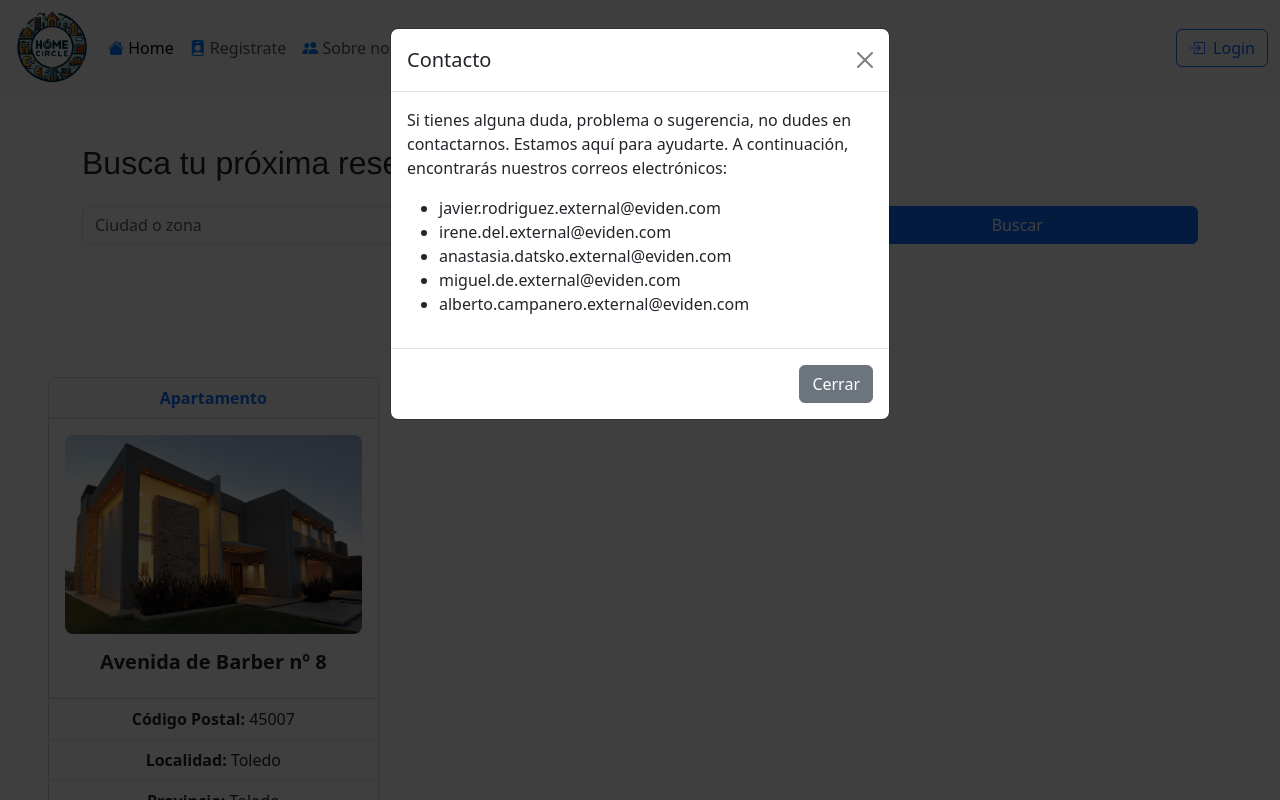
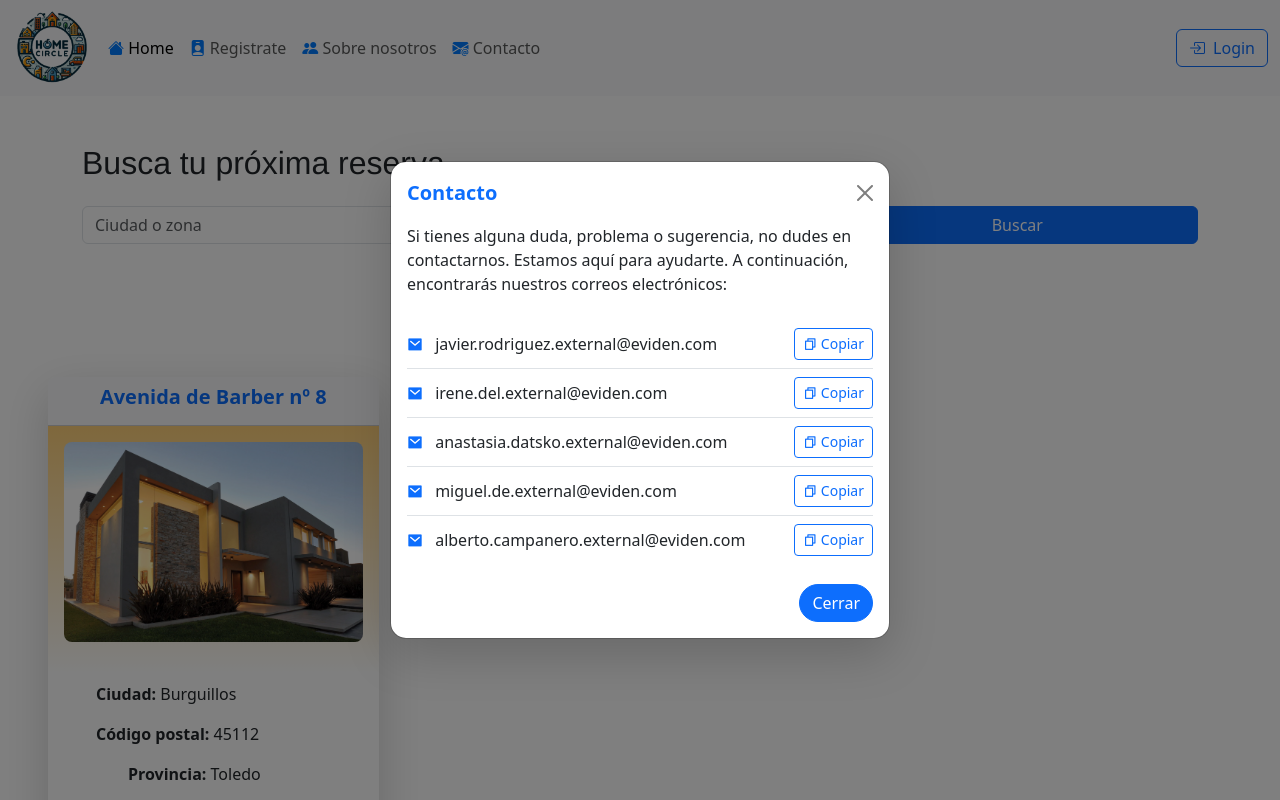
Before and after one commit to javierRodriguezEviden/homeCircle, an Angular app in the folder frontend/homeCircle/: page /reserva in a window 1280 px wide. Both pictures are taken after a click on the link "Contacto". Shown: the top 800 px of the page. Built offline with nearby package versions, Linux system fonts and the light colour scheme.

Commit message:
Todos los estilos de la pagina

```diff
--- a/frontend/homeCircle/src/app/app.component.html
+++ b/frontend/homeCircle/src/app/app.component.html
@@ -37,28 +37,57 @@
 </header>
 
 <div class="modal fade" id="contactModal" tabindex="-1" aria-labelledby="contactModalLabel" aria-hidden="true">
-  <div class="modal-dialog">
-    <div class="modal-content">
-      <div class="modal-header">
-        <h1 class="modal-title fs-5" id="contactModalLabel">Contacto</h1>
+  <div class="modal-dialog modal-dialog-centered">
+    <div class="modal-content shadow-lg rounded-4">
+      <!-- Encabezado -->
+      <div class="modal-header border-0 pb-0">
+        <h1 class="modal-title fs-5 fw-bold text-primary" id="contactModalLabel">Contacto</h1>
         <button type="button" class="btn-close" data-bs-dismiss="modal" aria-label="Close"></button>
       </div>
+
+      <!-- Cuerpo -->
       <div class="modal-body">
-        <p>
+        <p class="mb-4">
           Si tienes alguna duda, problema o sugerencia, no dudes en contactarnos. Estamos aquí para ayudarte. A continuación, encontrarás nuestros correos electrónicos:
         </p>
-        <ul>
-          <li>javier.rodriguez.external&#64;eviden.com</li>
-          <li>irene.del.external&#64;eviden.com</li>
-          <li>anastasia.datsko.external&#64;eviden.com</li>
-          <li>miguel.de.external&#64;eviden.com</li>
-          <li>alberto.campanero.external&#64;eviden.com</li>
 
+        <ul class="list-group list-group-flush">
+          <li class="list-group-item d-flex justify-content-between align-items-center px-0 py-2">
+            <span><i class="ri-mail-fill me-2 text-primary"></i> javier.rodriguez.external&#64;eviden.com</span>
+            <button class="btn btn-sm btn-outline-primary copy-btn" data-email="javier.rodriguez.external@eviden.com">
+              <i class="ri-file-copy-line"></i> Copiar
+            </button>
+          </li>
+          <li class="list-group-item d-flex justify-content-between align-items-center px-0 py-2">
+            <span><i class="ri-mail-fill me-2 text-primary"></i> irene.del.external&#64;eviden.com</span>
+            <button class="btn btn-sm btn-outline-primary copy-btn" data-email="irene.del.external@eviden.com">
+              <i class="ri-file-copy-line"></i> Copiar
+            </button>
+          </li>
+          <li class="list-group-item d-flex justify-content-between align-items-center px-0 py-2">
+            <span><i class="ri-mail-fill me-2 text-primary"></i> anastasia.datsko.external&#64;eviden.com</span>
+            <button class="btn btn-sm btn-outline-primary copy-btn" data-email="anastasia.datsko.external@eviden.com">
+              <i class="ri-file-copy-line"></i> Copiar
+            </button>
+          </li>
+          <li class="list-group-item d-flex justify-content-between align-items-center px-0 py-2">
+            <span><i class="ri-mail-fill me-2 text-primary"></i> miguel.de.external&#64;eviden.com</span>
+            <button class="btn btn-sm btn-outline-primary copy-btn" data-email="miguel.de.external@eviden.com">
+              <i class="ri-file-copy-line"></i> Copiar
+            </button>
+          </li>
+          <li class="list-group-item d-flex justify-content-between align-items-center px-0 py-2">
+            <span><i class="ri-mail-fill me-2 text-primary"></i> alberto.campanero.external&#64;eviden.com</span>
+            <button class="btn btn-sm btn-outline-primary copy-btn" data-email="alberto.campanero.external@eviden.com">
+              <i class="ri-file-copy-line"></i> Copiar
+            </button>
+          </li>
         </ul>
-        <p>
       </div>
-      <div class="modal-footer">
-        <button type="button" class="btn btn-secondary" data-bs-dismiss="modal">Cerrar</button>
+
+      <!-- Pie -->
+      <div class="modal-footer border-0 pt-0">
+        <button type="button" class="btn btn-primary rounded-pill" data-bs-dismiss="modal">Cerrar</button>
       </div>
     </div>
   </div>
--- a/frontend/homeCircle/src/app/login/login.component.html
+++ b/frontend/homeCircle/src/app/login/login.component.html
@@ -1,6 +1,3 @@
-
-
-
 <div class="body-login">
 
     <div class="login">
--- a/frontend/homeCircle/src/app/mi-perfil/mi-perfil.component.html
+++ b/frontend/homeCircle/src/app/mi-perfil/mi-perfil.component.html
@@ -43,7 +43,7 @@
                                 </li>
                                 <li class="list-group-item d-flex align-items-center">
                                     <i class="ri-calendar-line me-2 text-warning"></i>
-                                    <a href="#" class="text-decoration-none">Reservar casa</a>
+                                    <a href="/reserva" class="text-decoration-none">Reservar casa</a>
                                 </li>
                             </ul>
                         </div>
--- a/frontend/homeCircle/src/app/mis-casas/mis-casas.component.css
+++ b/frontend/homeCircle/src/app/mis-casas/mis-casas.component.css
@@ -14,3 +14,12 @@
     height: 3px;
     background-color: #FFA500;
   }
+  .animacion {
+  transition: transform 0.3s ease; /* Añade una transición suave */
+}
+
+/* Animación al hover */
+.animacion:hover {
+  transform: scale(1.05); /* Aumenta el tamaño del card un 5% */
+  box-shadow: 0 8px 16px rgba(0, 0, 0, 0.1); /* Añade una sombra más pronunciada al hover */
+}
--- a/frontend/homeCircle/src/app/mis-casas/mis-casas.component.html
+++ b/frontend/homeCircle/src/app/mis-casas/mis-casas.component.html
@@ -4,7 +4,7 @@
 <div class="container py-4">
     <div class="row row-cols-1 justify-content-center row-cols-lg-4 g-4">
         <div class="col px-0">
-            <div class="card h-100 shadow" style="width: 20rem;">
+            <div class="card h-100 shadow animacion" style="width: 20rem;">
                 <img src="../assets/casa.ejemplo.png" class="card-img-top" alt="Casa de ejemplo">
                 <div class="card-body d-flex flex-column justify-content-between">
                     <h5 class="card-title">San Pablo de los Montes, 8</h5>
@@ -12,7 +12,10 @@
                         <p class="card-text mb-0"><strong>Ciudad:</strong> Burguillos</p>
                         <p class="card-text mb-0"><strong>Provincia:</strong> Toledo</p>
                     </div>
-                    <p class="card-text"><strong>CP:</strong> 45112</p>
+                    <div class="d-flex justify-content-between">
+                    <p class="card-text"><strong>CP:</strong> 28801</p>
+                    <p class="card-text"><strong>País:</strong> Espala</p>
+                    </div>
                     <div class="d-flex justify-content-between">
                         <div class="justify-content-start">
                             <i class="ri-pencil-line text-primary" style="font-size: xx-large;"></i>
@@ -25,7 +28,7 @@
             </div>
         </div>
         <div class="col">
-            <div class="card shadow h-100" style="width: 20rem;">
+            <div class="card shadow h-100 animacion" style="width: 20rem;">
                 <img src="../assets/casa.ejemplo.png" class="card-img-top" alt="Casa de ejemplo">
                 <div class="card-body d-flex flex-column justify-content-between">
                     <h5 class="card-title">Otra dirección, 10</h5>
@@ -33,7 +36,10 @@
                         <p class="card-text mb-0"><strong>Ciudad:</strong> Alcalá</p>
                         <p class="card-text mb-0"><strong>Provincia:</strong> Madrid</p>
                     </div>
+                    <div class="d-flex justify-content-between">
                     <p class="card-text"><strong>CP:</strong> 28801</p>
+                    <p class="card-text"><strong>País:</strong> Espala</p>
+                    </div>
                     <div class="d-flex justify-content-between">
                         <div class="justify-content-start">
                             <i class="ri-pencil-line text-primary" style="font-size: xx-large;"></i>
--- a/frontend/homeCircle/src/app/reserva/reserva.component.css
+++ b/frontend/homeCircle/src/app/reserva/reserva.component.css
@@ -14,3 +14,25 @@
     height: 3px;
     background-color: #FFA500;
   }
+
+  .no-border-bottom {
+  border-bottom: none !important; /* Elimina el borde inferior */
+}
+
+.list-group-flush .list-group-item {
+  border: none; /* Elimina todos los bordes */
+}
+
+.list-group-flush .list-group-item:last-child {
+  border-bottom: 1px solid rgba(0, 0, 0, 0.125); /* Mantén el borde inferior solo en el último elemento */
+}
+
+ .card {
+  transition: transform 0.3s ease; /* Añade una transición suave */
+}
+
+/* Animación al hover */
+.card:hover {
+  transform: scale(1.02); /* Aumenta el tamaño del card un 5% */
+  box-shadow: 0 8px 16px rgba(0, 0, 0, 0.1); /* Añade una sombra más pronunciada al hover */
+}
--- a/frontend/homeCircle/src/app/reserva/reserva.component.html
+++ b/frontend/homeCircle/src/app/reserva/reserva.component.html
@@ -26,37 +26,38 @@
         <h4 class="underline-title">Apartamentos</h4>
     </div>
 
-    <div class="col-md-4 px-5 mb-4">
-        <!-- Tarjeta -->
-        <div class="card shadow-sm rounded-3 text-center">
-          <!-- Encabezado -->
+  <div class="col-md-4 px-5 mb-4">
+        <div class="card shadow-lg rounded-3 text-center overflow-hidden" style="border: none;">
           <div class="card-header bg-light text-primary fw-bold">
-            Apartamento
-          </div>
-
-          <!-- Cuerpo de la tarjeta -->
-          <div class="card-body">
-            <!-- Imagen -->
-            <img src="../assets/casa.ejemplo.png" class="img-fluid rounded-3 mb-3" alt="Apartamento">
-
-            <!-- Título -->
             <h5 class="card-title fw-bold">Avenida de Barber nº 8</h5>
           </div>
-
-          <!-- Lista de detalles -->
-          <ul class="list-group list-group-flush">
-            <li class="list-group-item"><strong>Código Postal:</strong> 45007</li>
-            <li class="list-group-item"><strong>Localidad:</strong> Toledo</li>
-            <li class="list-group-item"><strong>Provincia:</strong> Toledo</li>
-            <li class="list-group-item"><strong>País:</strong> España</li>
-          </ul>
-
-          <!-- Pie de la tarjeta -->
+          <div class="card-body" style="background: linear-gradient(to bottom, #ffa60086, #FFFFFF);">
+            <img src="../assets/casa.ejemplo.png" class="img-fluid rounded-3 mb-3" alt="Apartamento">
+          </div>
+          <div class="row px-3">
+            <div class="col">
+              <ul class="list-group list-group-flush">
+                <li class="list-group-item d-flex ms-3">
+                  <span><strong>Ciudad:</strong> Burguillos</span>
+                </li>
+                <li class="list-group-item d-flex no-border-bottom ms-3">
+                  <span><strong>Código postal:</strong> 45112</span>
+                </li>
+              </ul>
+            </div>
+            <div class="col">
+              <ul class="list-group list-group-flush">
+                <li class="list-group-item d-flex ms-5">
+                  <span><strong>Provincia:</strong> Toledo</span>
+                </li>
+                <li class="list-group-item d-flex no-border-bottom ms-5">
+                  <span><strong>País:</strong> España</span>
+                </li>
+              </ul>
+            </div>
+          </div>
           <div class="card-footer bg-transparent d-flex justify-content-between align-items-center py-3">
-            <!-- Precio -->
             <p class="mb-0 text-start text-success fw-bold fs-5">300€</p>
-
-            <!-- Botón de reserva -->
             <a href="#" class="btn btn-primary rounded-pill px-4">
               <i class="ri-calendar-check-line me-2"></i> Reservar
             </a>
--- a/frontend/homeCircle/src/index.html
+++ b/frontend/homeCircle/src/index.html
@@ -16,7 +16,7 @@
     <link href="https://cdn.jsdelivr.net/npm/remixicon@4.6.0/fonts/remixicon.css" rel="stylesheet">
     <link rel="stylesheet" href="https://cdn.jsdelivr.net/npm/bootstrap-icons@1.10.5/font/bootstrap-icons.css">
     <link href="https://cdn.jsdelivr.net/npm/bootstrap@5.3.0/dist/css/bootstrap.min.css" rel="stylesheet">
-    <script src="https://cdn.jsdelivr.net/npm/bootstrap@5.3.0/dist/js/bootstrap.bundle.min.js"></script>
+
 
 
 </head>
@@ -29,11 +29,27 @@
 
 </html>
 
-<script src="https://cdn.jsdelivr.net/npm/@popperjs/core@2.11.8/dist/umd/popper.min.js"
-    integrity="sha384-I7E8VVD/ismYTF4hNIPjVp/Zjvgyol6VFvRkX/vR+Vc4jQkC+hVqc2pM8ODewa9r"
-    crossorigin="anonymous"></script>
+  <script src="https://cdn.jsdelivr.net/npm/bootstrap @5.3.0-alpha1/dist/js/bootstrap.bundle.min.js"></script>
 
 
 <script src="https://cdn.jsdelivr.net/npm/bootstrap@5.3.2/dist/js/bootstrap.min.js"
     integrity="sha384-BBtl+eGJRgqQAUMxJ7pMwbEyER4l1g+O15P+16Ep7Q9Q+zqX6gSbd85u4mG4QzX+"
     crossorigin="anonymous"></script>
+
+    <!-- Script para copiar correos al portapapeles -->
+
+<script>
+  document.addEventListener('DOMContentLoaded', () => {
+    document.querySelectorAll('.copy-btn').forEach(button => {
+      button.addEventListener('click', () => {
+        const email = button.getAttribute('data-email');
+        navigator.clipboard.writeText(email).then(() => {
+          button.innerHTML = '<i class="ri-check-line"></i> Copiado';
+          setTimeout(() => {
+            button.innerHTML = '<i class="ri-file-copy-line"></i> Copiar';
+          }, 1300);
+        });
+      });
+    });
+  });
+</script>
```
